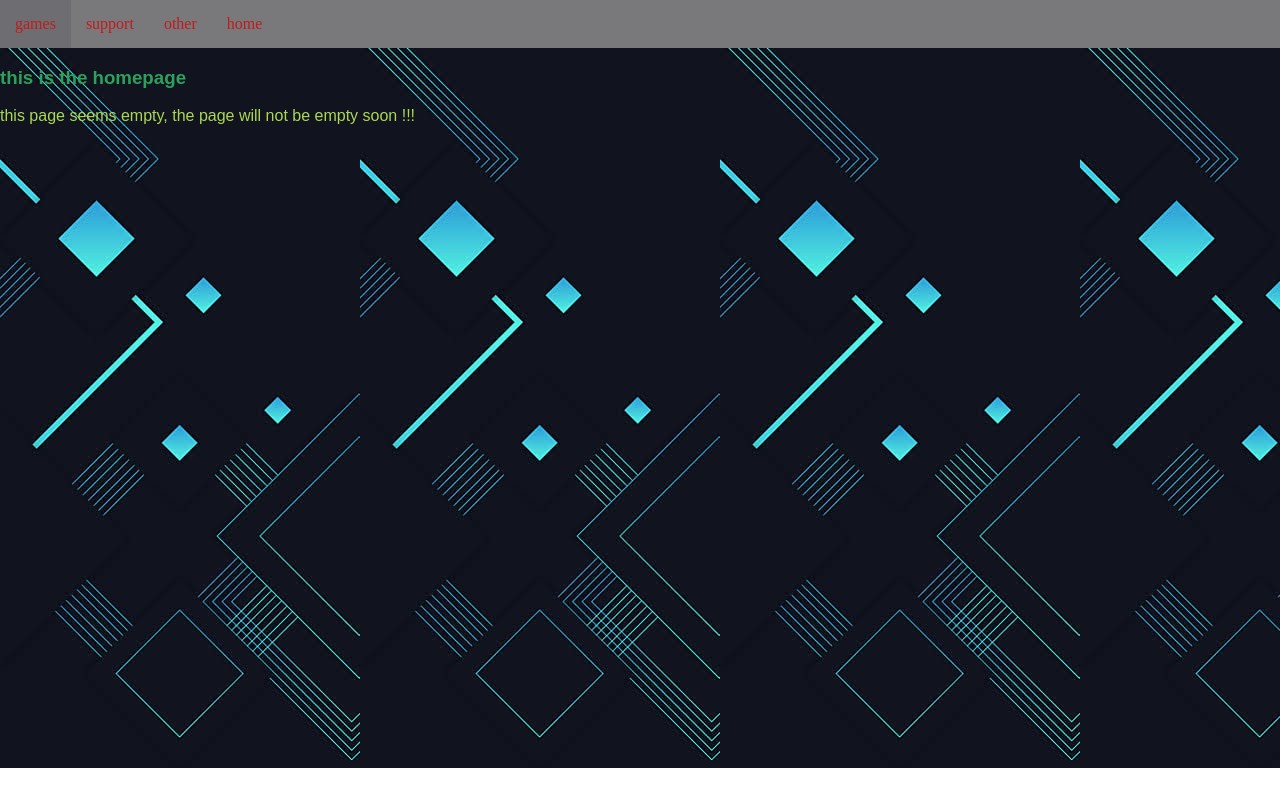
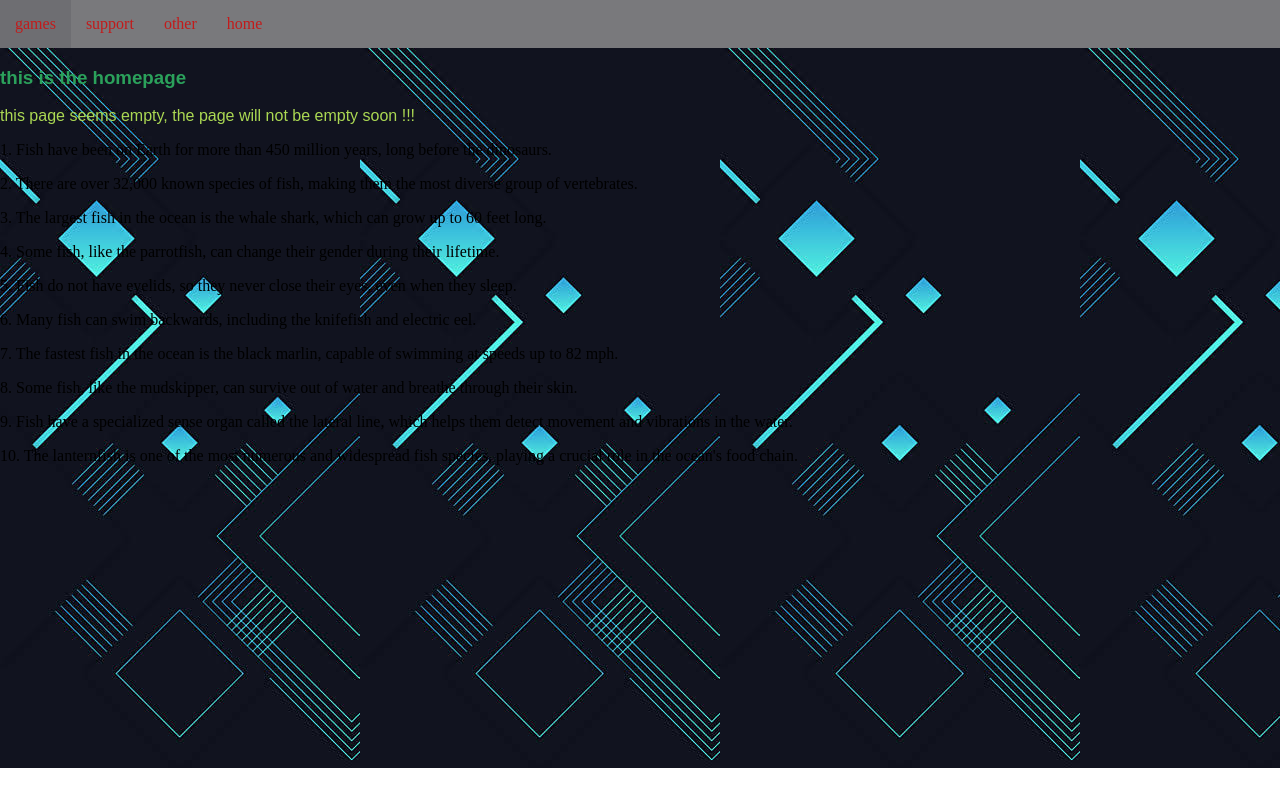
Before and after one commit to Perdonator/official-fish-site-amogus, a plain HTML site: page index.html in a window 1280 px wide. Drawn offline with Linux system fonts and the light colour scheme; a web font is replaced by a local one.

Commit message:
Update index.html

```diff
--- a/index.html
+++ b/index.html
@@ -1,33 +1,93 @@
 <!DOCTYPE html>
+
 <html lang="en">
+
 <head>
+
     <meta charset="UTF-8">
+
     <meta name="viewport" content="width=device-width, initial-scale=1.0">
+
     <link rel="stylesheet" href="test.css">
+
     <title>Document</title>
+
     <link href="https://fonts.cdnfonts.com/css/minecraft-4" rel="stylesheet">
 
+
+
 </head>
+
 <body>
 
 
 
+
+
+
+
   <nav class="navbar">
+
      <ul>
+
         <li><a href="games.html">games</a></li>
 
+
+
         <li><a href="sup.html">support</a></li>
+
         <li><a href="other.html">other</a></li>
+
         <li><a href="index.html">home</a></li>
+
      </ul>
+
   </nav>
 
+
+
   <main>
+
     <h3 id="bingus">this is the homepage</h3>
+
     <p id="chungus">this page seems empty, the page will not be empty soon !!!</p>
+
   </main>
 
 
+
+  <div class="fishFacts">
+
+  <p>1. Fish have been on Earth for more than 450 million years, long before the dinosaurs.</p>
+
+  <p>2. There are over 32,000 known species of fish, making them the most diverse group of vertebrates.</p>
+
+  <p>3. The largest fish in the ocean is the whale shark, which can grow up to 60 feet long.</p>
+
+  <p>4. Some fish, like the parrotfish, can change their gender during their lifetime.</p>
+
+  <p>5. Fish do not have eyelids, so they never close their eyes, even when they sleep.</p>
+
+  <p>6. Many fish can swim backwards, including the knifefish and electric eel.</p>
+
+  <p>7. The fastest fish in the ocean is the black marlin, capable of swimming at speeds up to 82 mph.</p>
+
+  <p>8. Some fish, like the mudskipper, can survive out of water and breathe through their skin.</p>
+
+  <p>9. Fish have a specialized sense organ called the lateral line, which helps them detect movement and vibrations in the water.</p>
+
+  <p>10. The lanternfish is one of the most numerous and widespread fish species, playing a crucial role in the ocean's food chain.</p>
+
+</div>
+
+
+
+
+
+
+
     <script src="test.js"></script>
+
 </body>
+
 </html>
```
